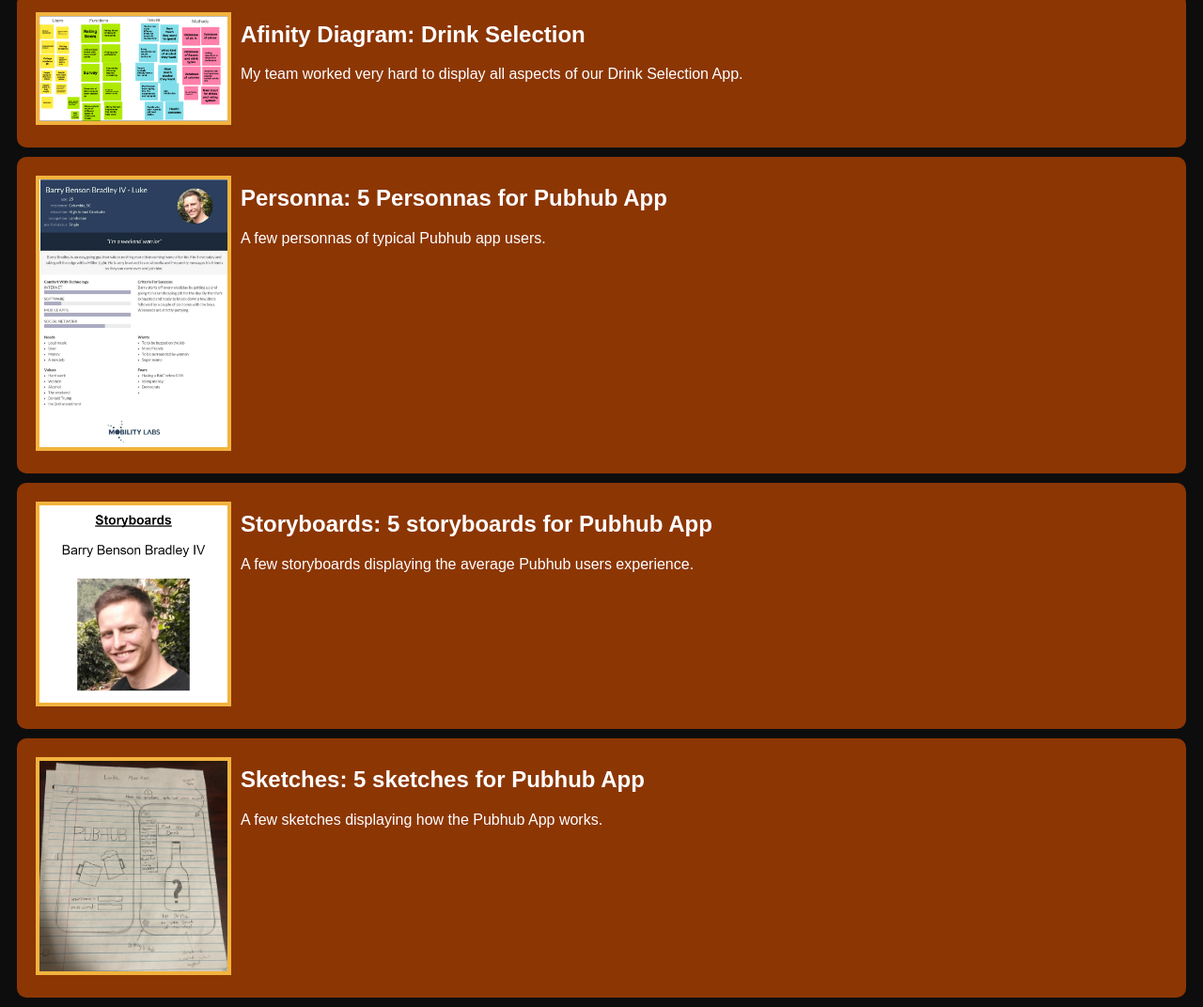
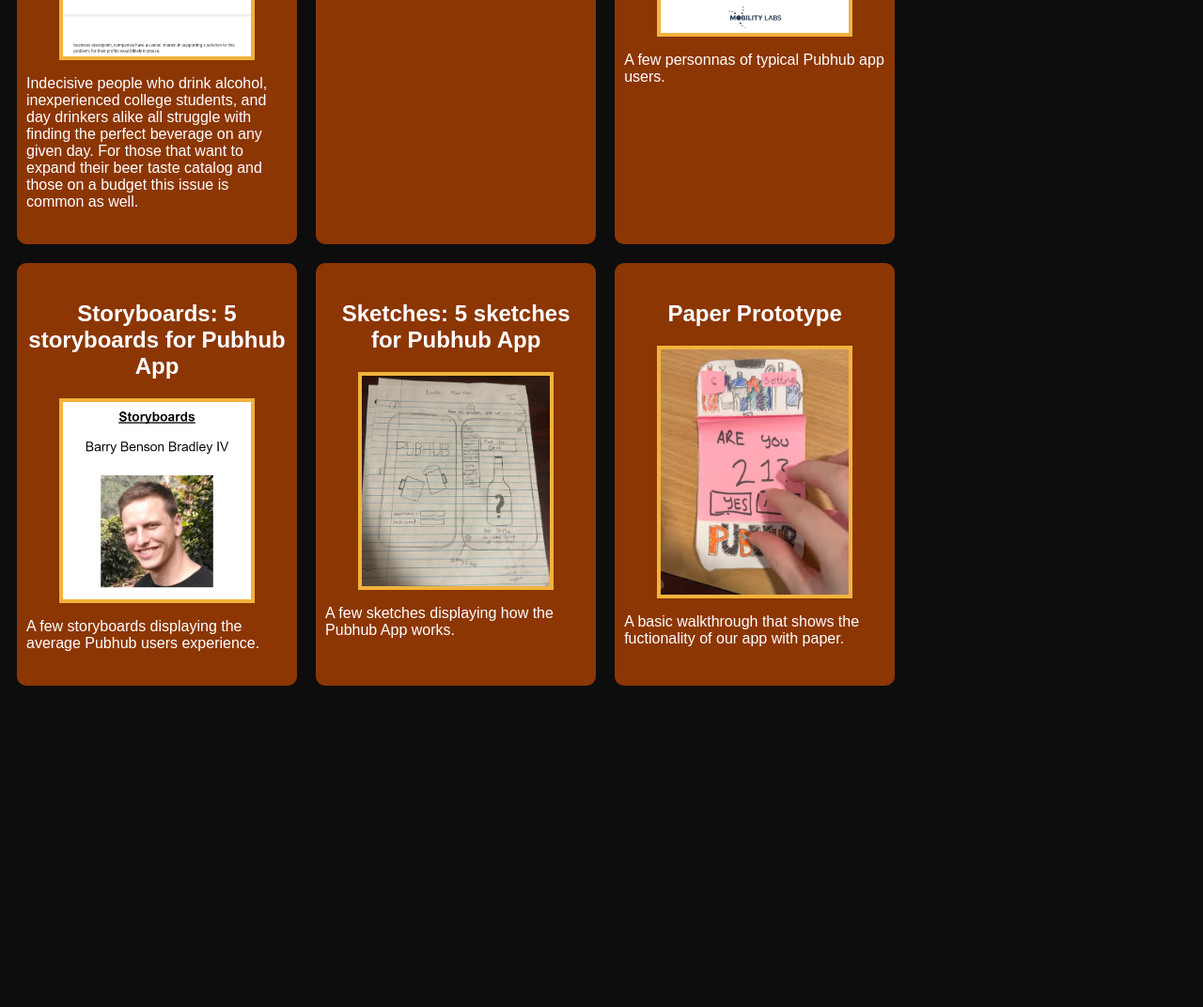
Before and after one commit to LukeMartin10/lukemartin10.github.io, a plain HTML site: page CSCE 190/index.html in a window 1280 px wide. Shown: the part 460-1532 px from the top of the page at 94% size. After the commit the page ends 1208 px from the top, so only its background shows below. Drawn offline with Linux system fonts and the light colour scheme.

Commit message:
Add files via upload

```diff
--- a/CSCE 190/index.html
+++ b/CSCE 190/index.html
@@ -10,67 +10,97 @@
 
         <h1>Luke Martin's CSCE 190 Site</h1>
 
+        <div class="assignments">
                 <!-- Problem Statement Assignment -->
 
                 <section class="assignment">
+
+                    <a href="files/CSCE 190-Shiv's.pdf"><h2>Problem Statement: Drink Selection</h2></a>
+
                     <a href="files/CSCE 190-Shiv's.pdf"><img src="Images/prbstatement.png"></a>
-                <section class="ass-details">
-                    <a href="files/CSCE 190-Shiv's.pdf"><h2>Problem Statement: Drink Selection</h2></a>
+
                     <p>
                         Indecisive people who drink alcohol, inexperienced college students, and day drinkers alike all struggle with finding the perfect beverage on any given day. For those that want to expand their beer taste catalog and those on a budget this issue is common as well.
                     </p>
-            </section>
+
+
                 </section>
 
 
                 <!-- Afinity Diagram Assignment -->
 
                 <section class="assignment">
+
+                    <a href="files/afinity diagram.pdf"><h2>Afinity Diagram: Drink Selection</h2></a>
+
                     <a href="files/afinity diagram.pdf"><img src="Images/affinity-diagram.png"></a>
-                <section class="ass-details">
-                    <a href="files/afinity diagram.pdf"><h2>Afinity Diagram: Drink Selection</h2></a>
+
                         <p>
                             My team worked very hard to display all aspects of our Drink Selection App.
                         </p>
-            </section>
+
                 </section>
 
 
                 <!-- Personna Assignment -->
 
                 <section class="assignment">
+
+                    <a href="files/Personas Assignment.pdf"><h2>Personna: 5 Personnas for Pubhub App </h2></a>
+
                     <a href="files/Personas Assignment.pdf"><img src="Images/personna.png"></a>
-                <section class="ass-details">
-                    <a href="files/Personas Assignment.pdf"><h2>Personna: 5 Personnas for Pubhub App </h2></a>
+
                         <p>
                             A few personnas of typical Pubhub app users.
                         </p>
-            </section>
+
                 </section>
 
 
                 <!-- Storyboard Assignment -->
 
                 <section class="assignment">
+
+                    <a href="files/StoryBoard.pdf"><h2>Storyboards: 5 storyboards for Pubhub App </h2></a>
+
                     <a href="files/StoryBoard.pdf"><img src="Images/Storyboard.png"></a>
-                <section class="ass-details">
-                    <a href="files/StoryBoard.pdf"><h2>Storyboards: 5 storyboards for Pubhub App </h2></a>
+
                         <p>
                             A few storyboards displaying the average Pubhub users experience.
                         </p>
+
                 </section>
+
+                <!-- Sketches Assignment -->
+
+                <section class="assignment">
+
+                    <a href="files/Sketches.pdf"><h2>Sketches: 5 sketches for Pubhub App</h2></a>
+
+                    <a href="files/Sketches.pdf"><img src="Images/sketches.png"></a>
+
+                        <p>
+                            A few sketches displaying how the Pubhub App works.
+                        </p>
+
                 </section>
 
 
+                <!-- Prototype Assignment -->
+
                 <section class="assignment">
-                <a href="files/Sketches.pdf"><img src="Images/sketches.png"></a>
-                <section class="ass-details">
-                    <a href="files/Sketches.pdf"><h2>Sketches: 5 sketches for Pubhub App</h2></a>
+
+                    <a href="https://www.youtube.com/watch?v=tvk8Trfbmk0"><h2>Paper Prototype</h2></a>
+
+                    <a href="https://www.youtube.com/watch?v=tvk8Trfbmk0"><img src="Images/paperproto.png"></a>
+
                         <p>
-                        A few sketches displaying how the Pubhub App works.
+                            A basic walkthrough that shows the fuctionality of our app with paper.
                         </p>
+
                 </section>
-            </section>
+            </div>
+
 
         </body>
 </html>
--- a/CSCE 190/styles.css
+++ b/CSCE 190/styles.css
@@ -4,16 +4,24 @@
 
 }
 
+.assignments{
+    display: flex;
+    flex-wrap: wrap;
+}
+
 .assignment img{
     width:200px;
     margin:10px;
     border: 4px solid #F2B33D;
+    display: block;
+    margin: auto;
 }
 
 .assignment{
-    display: flex;
+    width: 22%;
     padding: 10px;
     margin: 10px;
+    padding: 20px 10px;
     background-color: #8C3604;
     border-radius: 10px;
 }
@@ -40,3 +48,7 @@
 .assignment img:hover{
     border: 4px solid #D93D04;
 }
+
+h2{
+    text-align: center;
+}
```
Also changed, not shown: CSCE 190/Images/paperproto.png (added). Lines whose indentation alone changed are shown as unchanged.
